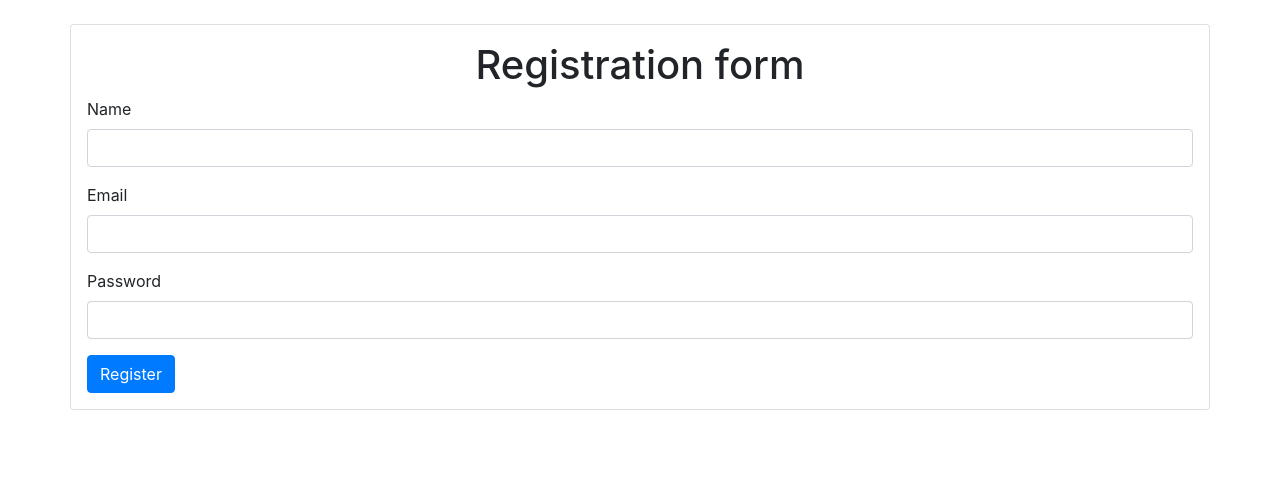
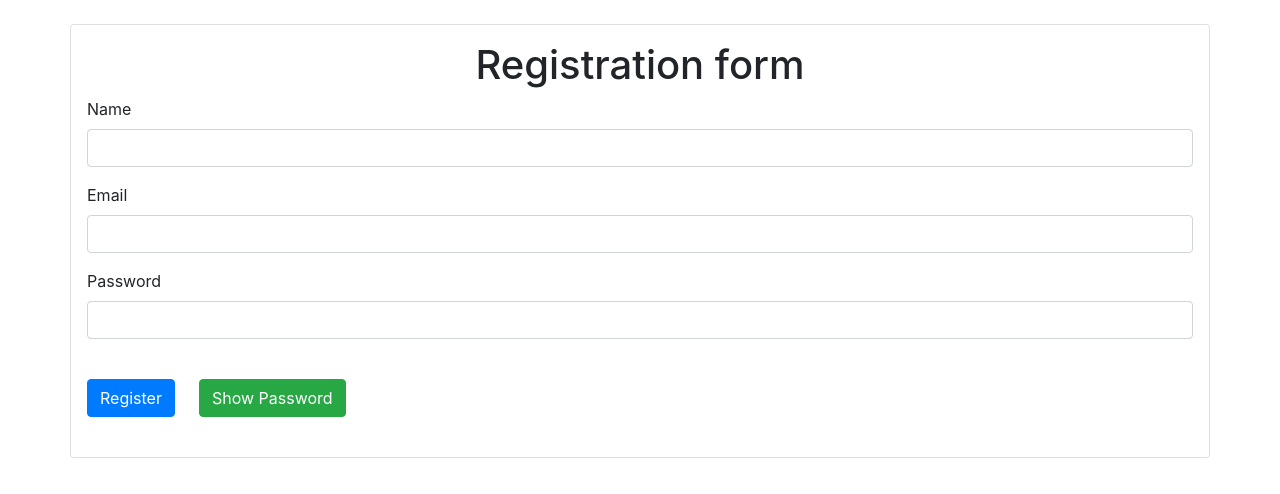
Before and after one commit to saad2999/learningReactJs, a React (Create React App) app: page / in a window 1280 px wide. Shown: the top 494 px of the page. Built offline with nearby package versions, Linux system fonts and the light colour scheme.

Commit message:
show password button added

```diff
--- a/package.json
+++ b/package.json
@@ -9,6 +9,7 @@
     "react": "^18.2.0",
     "react-dom": "^18.2.0",
     "react-scripts": "5.0.1",
+    "styled-components": "^5.3.9",
     "web-vitals": "^2.1.4"
   },
   "scripts": {
--- a/src/App.js
+++ b/src/App.js
@@ -9,7 +9,8 @@ import Register from './components/Register';
       name:null,
       password:null,
       email:null,
-      isRegistered: false
+      isRegistered: false,
+      showPassword: false
   }
 };
   RegisterHandler = (event) => {
@@ -19,11 +20,15 @@ import Register from './components/Register';
     const email = event.target.email.value;
     this.setState({name, email,password, isRegistered: true})
   }
+  showPasswordHandler = () => {
+    this.setState({showPassword:!this.state.showPassword})
 
+
+  }
   render() {
     return (
       <div>
-        {this.state.isRegistered ? <Greet name={this.state.name} email={this.state.email}/> : <Register submit={this.RegisterHandler}  />}
+        {this.state.isRegistered ? <Greet name={this.state.name} email={this.state.email}/> : <Register submit={this.RegisterHandler} showPassword={this.state.showPassword} click={this.showPasswordHandler} />}
        </div>
     )
   }
--- a/src/components/Register.js
+++ b/src/components/Register.js
@@ -1,6 +1,24 @@
 import React from 'react'
 
 function Register(props) {
+
+
+  let btnText;
+  let PasswordBoxType;
+  let btnClasses=["btn","m-4"]
+  if(props.showPassword===true){
+    btnClasses.push("btn-danger")
+    btnText="Hide Password";
+    PasswordBoxType="text";
+
+  }
+  else
+  {
+    btnText="Show Password";
+    PasswordBoxType="password"
+    btnClasses.push("btn-success")
+  }
+
   return (
     <div className='container p-3 card mt-4'>
       <form onSubmit={props.submit}>
@@ -15,9 +33,10 @@ function Register(props) {
         </div>
         <div className='form-group'  >
           <label htmlFor="password">Password</label>
-          <input type="password" name="password" required className='form-control' />
+          <input type={PasswordBoxType} name="password" required className='form-control' />
         </div>
         <button type='submit' className='btn btn-primary'>Register</button>
+        <button type="button" class={btnClasses.join(" ")} onClick={props.click}>{btnText}</button>
       </form>
     </div>
   )
```
Also changed, not shown: 1 other file (tests, documents, lock files or other folders).
